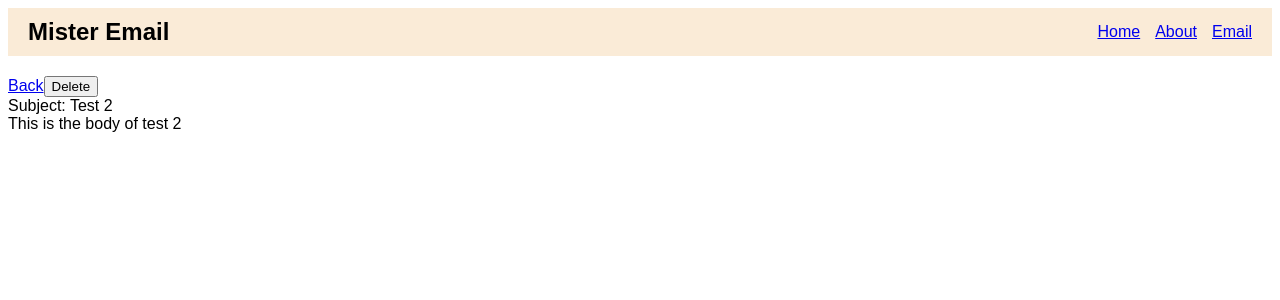
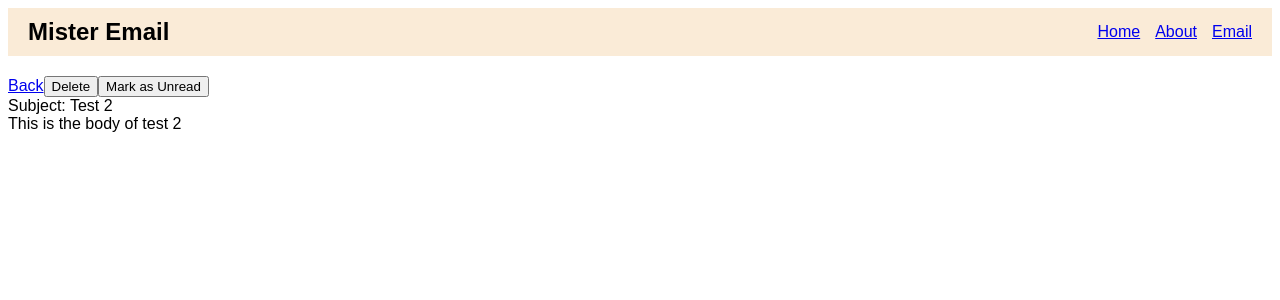
Before and after one commit to kerenduchan/kmail, a React (Vite) app: page /#/email/e2 in a window 1280 px wide. Shown: the top 300 px of the page. Built offline with nearby package versions, Linux system fonts and the light colour scheme.

Commit message:
mark email as unread

```diff
--- a/src/pages/EmailDetails.jsx
+++ b/src/pages/EmailDetails.jsx
@@ -23,12 +23,22 @@ export function EmailDetails() {
         }
     }
 
+    async function onMarkEmailAsUnread() {
+        try {
+            let updatedEmail = { ...email, isRead: false }
+            await emailService.save(updatedEmail)
+            navigate('/email')
+        } catch (err) {
+            console.log('Had issues marking email as unread', err)
+        }
+    }
+
     async function loadEmailAndMarkAsRead() {
         try {
-            let email = await emailService.getById(params.emailId)
-            email = { ...email, isRead: true }
-            await emailService.save(email)
-            setEmail(email)
+            let tmpEmail = await emailService.getById(params.emailId)
+            tmpEmail = { ...tmpEmail, isRead: true }
+            await emailService.save(tmpEmail)
+            setEmail(tmpEmail)
         } catch (err) {
             navigate('/email')
             console.error('Had issues loading email or marking it as read', err)
@@ -42,6 +52,7 @@ export function EmailDetails() {
                 Back
             </Link>
             <button onClick={onDeleteEmail}>Delete</button>
+            <button onClick={onMarkEmailAsUnread}>Mark as Unread</button>
             <header className="email-details-subject">
                 Subject: {email.subject}
             </header>
```
